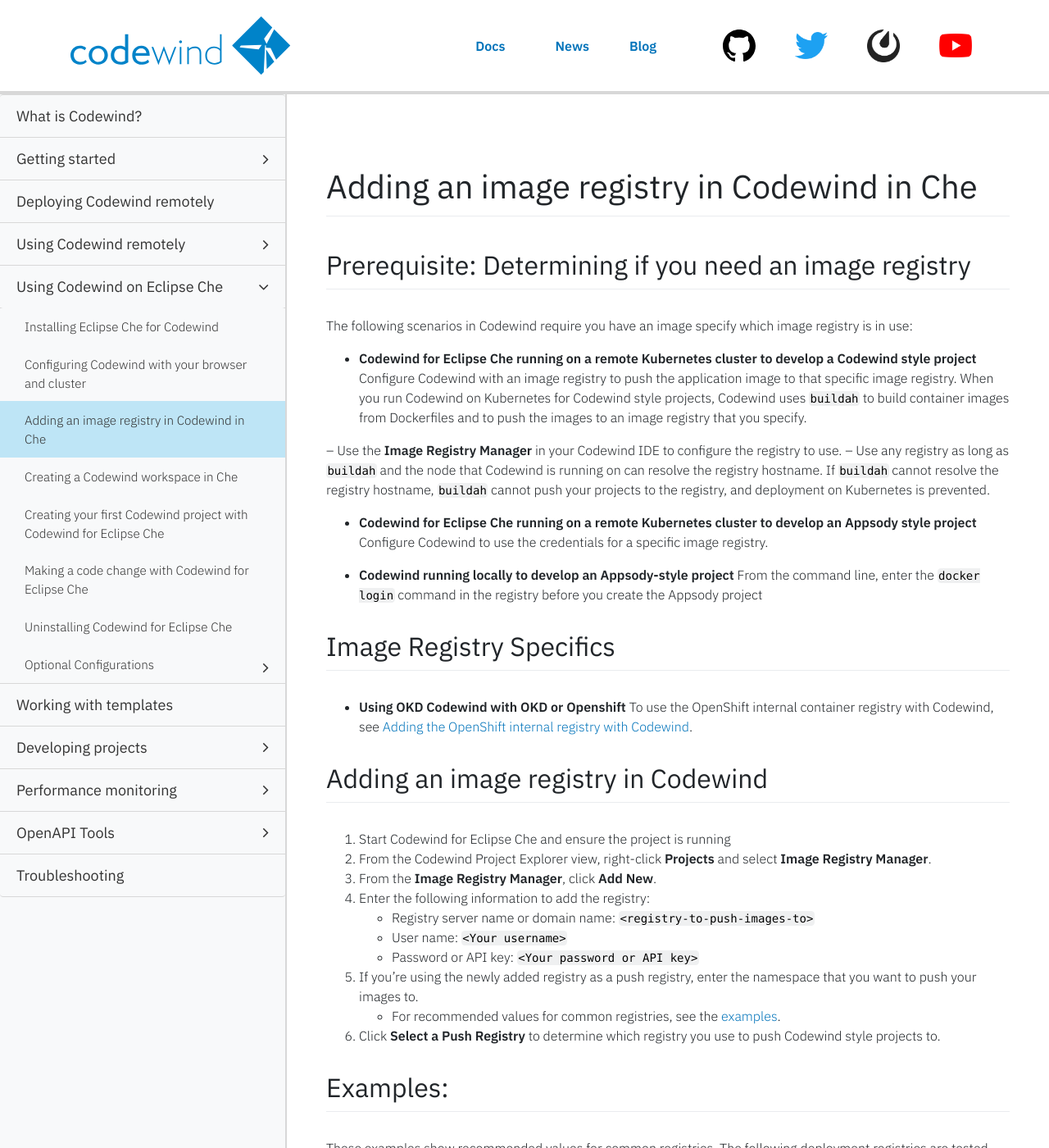
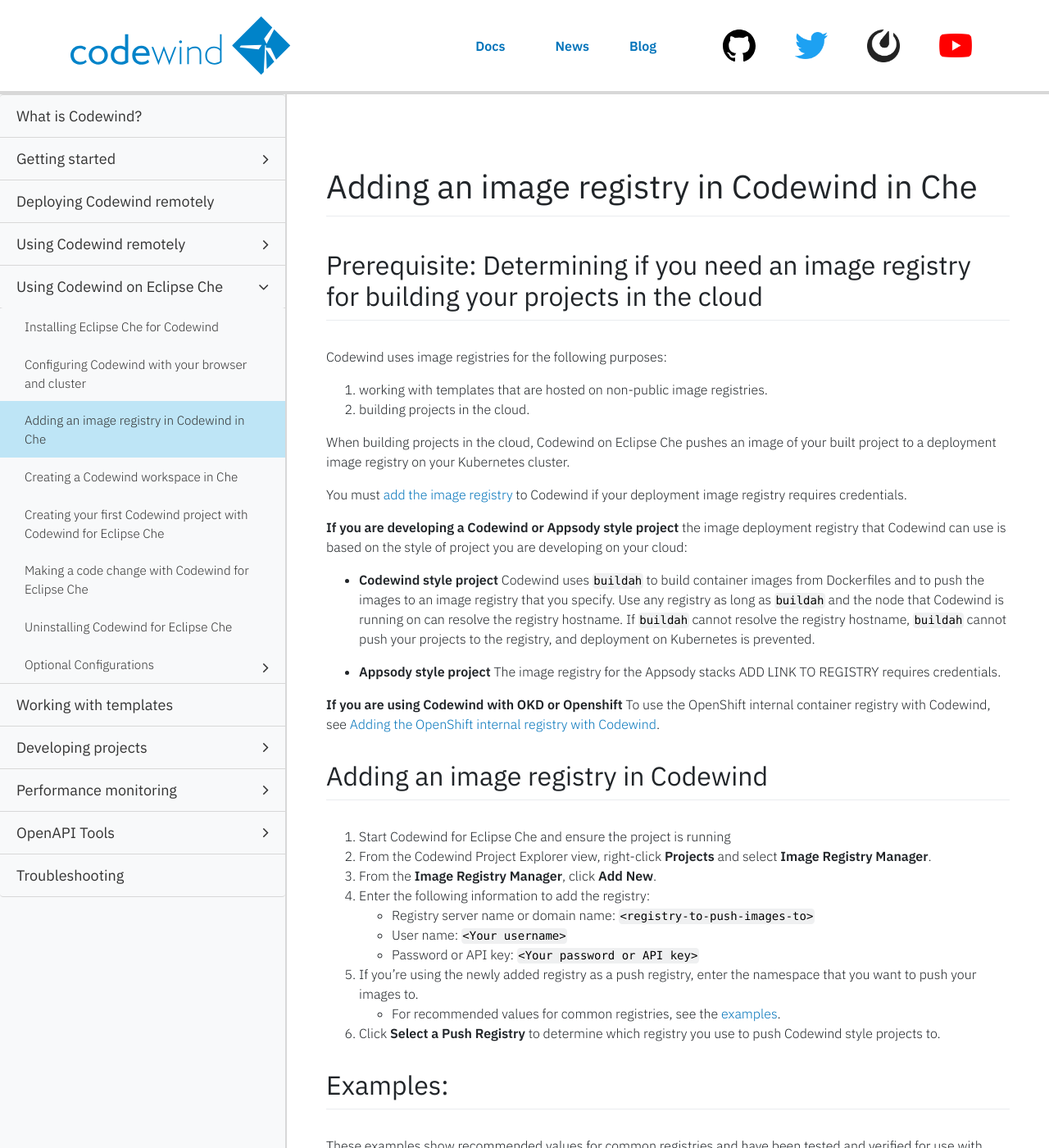
Before and after one commit to eclipse-archived/codewind-docs, a Jekyll site: the page built from docs/_documentations/che-setupregistries.md, in a window 1280 px wide and 1400 px high. Shown: the whole window at 82% size. Built offline with Jekyll 4.4.1, drawn with Linux system fonts in a browser that asks for light colours; nearby versions of some CDN libraries; comment, search, counter and statistics services are not loaded; some of the changed text lies outside the part shown.

Commit message:
reworkingfor improvements to certificaate and image registry content
Signed-off-by: MelHopper <melanieh@uk.ibm.com>

```diff
--- a/docs/_documentations/che-setupregistries.md
+++ b/docs/_documentations/che-setupregistries.md
@@ -10,22 +10,24 @@ type: document
 
 # Adding an image registry in Codewind in Che
 
-## Prerequisite: Determining if you need an image registry
+## Prerequisite: Determining if you need an image registry for building your projects in the cloud
 
- The following scenarios in Codewind require you have an image specify which image registry is in use:
+ Codewind uses image registries for the following purposes:
 
-- **Codewind for Eclipse Che running on a remote Kubernetes cluster to develop a Codewind style project** Configure Codewind with an image registry to push the application image to that specific image registry. When you run Codewind on Kubernetes for Codewind style projects, Codewind uses [`buildah`](https://github.com/containers/buildah) to build container images from Dockerfiles and to push the images to an image registry that you specify.
+ 1. working with templates that are hosted on non-public image registries.
+ 2. building projects in the cloud.
 
- -- Use the **Image Registry Manager** in your Codewind IDE to configure the registry to use.
- -- Use any registry as long as `buildah` and the node that Codewind is running on can resolve the registry hostname. If `buildah` cannot resolve the registry hostname, `buildah` cannot push your projects to the registry, and deployment on Kubernetes is prevented.
+When building projects in the cloud, Codewind on Eclipse Che pushes an image of your built project to a deployment image registry on your Kubernetes cluster.
 
-- **Codewind for Eclipse Che running on a remote Kubernetes cluster to develop an Appsody style project** Configure Codewind to use the credentials for a specific image registry.
+You must [add the image registry](#adding-an-image-registry-in-codewind) to Codewind if your deployment image registry requires credentials.
 
-- **Codewind running locally to develop an Appsody-style project** From the command line, enter the `docker login` command in the registry before you create the Appsody project
+**If you are developing a Codewind or Appsody style project** the image deployment registry that Codewind can use is based on the style of project you are developing on your cloud:
 
-## Image Registry Specifics
+- **Codewind style project** Codewind uses [`buildah`](https://github.com/containers/buildah) to build container images from Dockerfiles and to push the images to an image registry that you specify. Use any registry as long as `buildah` and the node that Codewind is running on can resolve the registry hostname. If `buildah` cannot resolve the registry hostname, `buildah` cannot push your projects to the registry, and deployment on Kubernetes is prevented.
 
-- **Using OKD Codewind with OKD or Openshift** To use the OpenShift internal container registry with Codewind, see [Adding the OpenShift internal registry with Codewind](openshiftregistry.html).
+- **Appsody style project** The image registry for the Appsody stacks ADD LINK TO REGISTRY requires credentials.
+
+**If you are using Codewind with OKD or Openshift** To use the OpenShift internal container registry with Codewind, see [Adding the OpenShift internal registry with Codewind](openshiftregistry.html).
 
 ## Adding an image registry in Codewind
 
```
Also changed, not shown: other parts of docs/_documentations/che-setupregistries.md (+2 -1 lines), docs/_documentations/che-browserconfig.md (+13 -10 lines), docs/_documentations/che-installinfo.md (+2 -2 lines).
